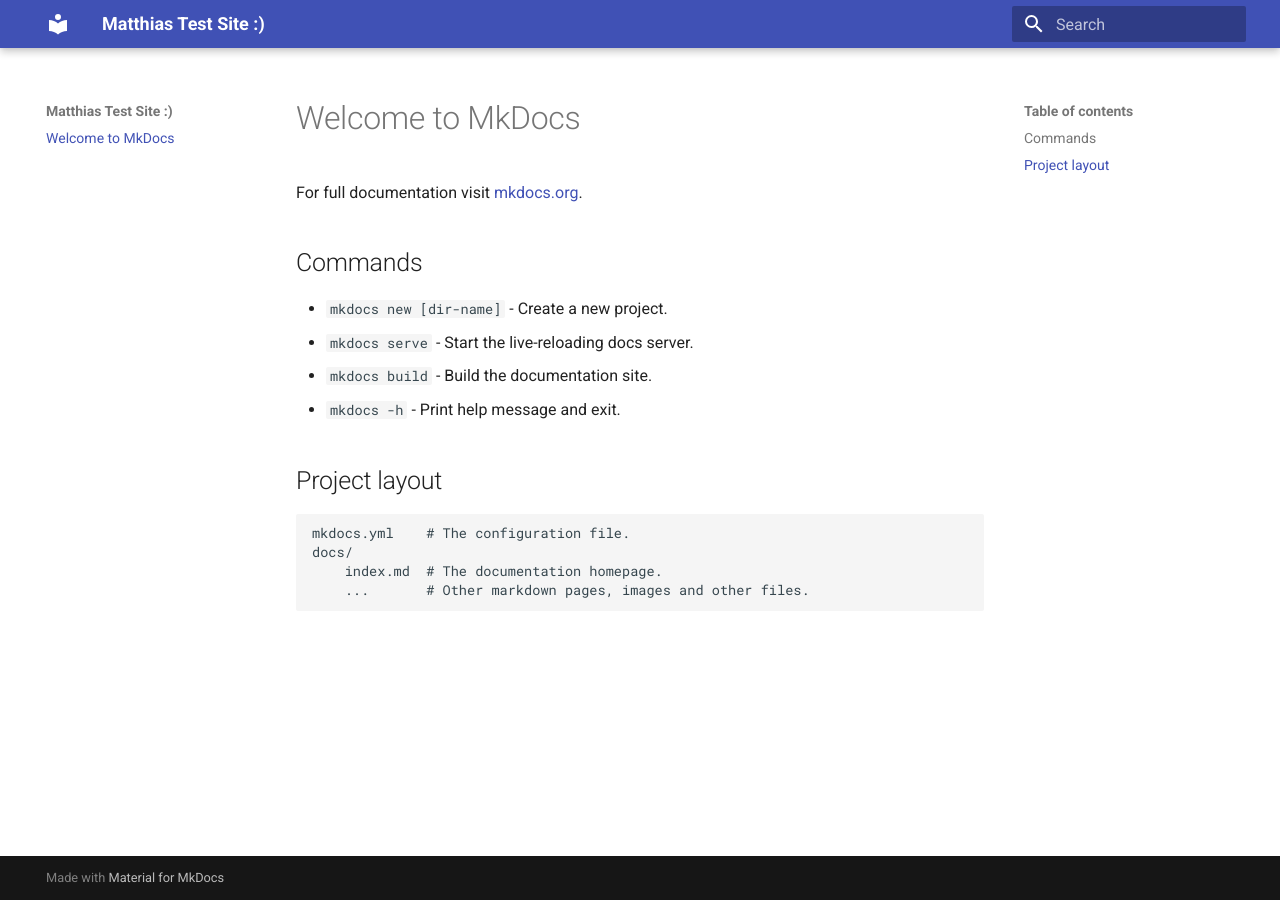
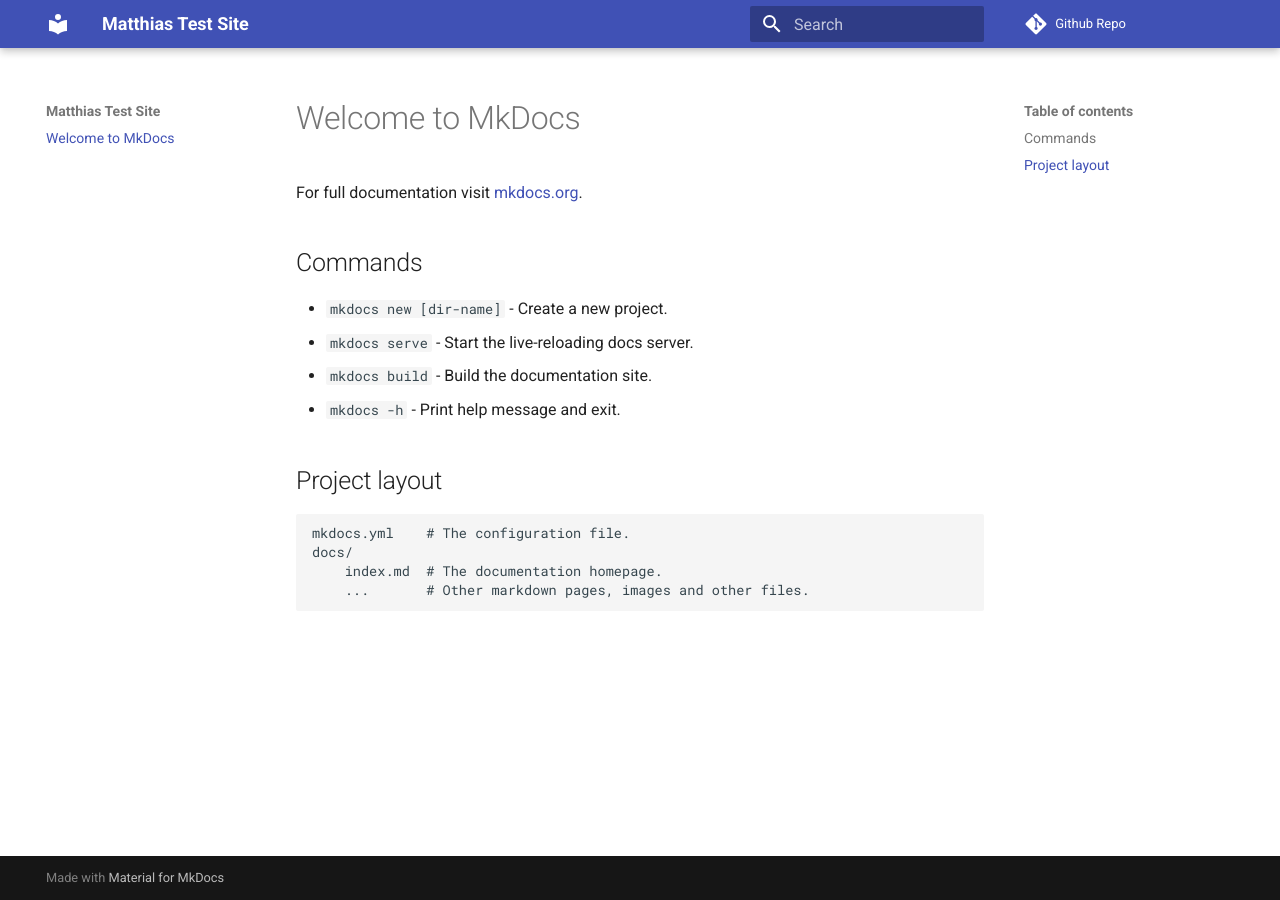
Before and after one commit to mmotl/mmotl.github.io, an MkDocs documentation site: the page built from docs/index.md, in a window 1280 px wide. Built offline with MkDocs 1.6.1 and Material for MkDocs 9.7.7, drawn with Linux system fonts in a browser that asks for light colours; comment, search, counter and statistics services are not loaded.

Commit message:
added repo information to mkdocs.yml

```diff
--- a/mkdocs.yml
+++ b/mkdocs.yml
@@ -1,3 +1,9 @@
-site_name: Matthias Test Site :)
+# Project information
+site_name: Matthias Test Site
 
+# Repository
+repo_name: Github Repo
+repo_url: https://github.com/mmotl/mmotl.github.io
+
+# Theme
 theme: material
```
